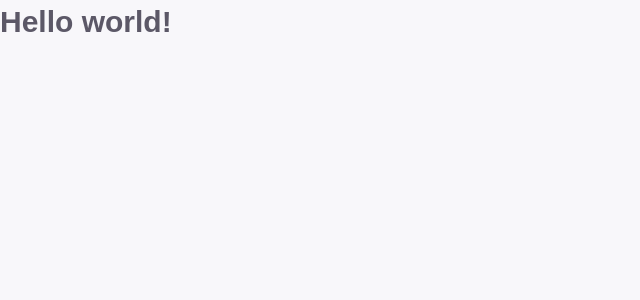
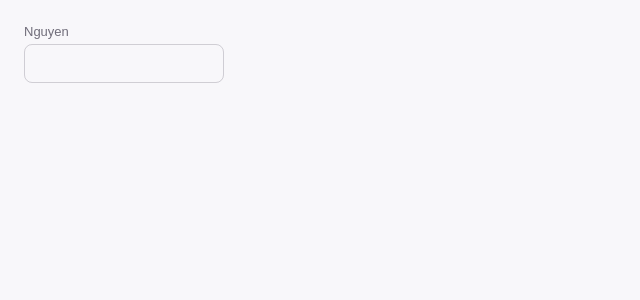
Before and after one commit to Nguyen1942001/course-nextjs14, a Next.js app: page / in a window 1280 px wide. Shown: the top 300 px of the page, without its empty margins (0-640 px from the left). Built offline with nearby package versions, Linux system fonts and the light colour scheme.

Commit message:
Custom component TextField of MUI

```diff
--- /dev/null
+++ b/src/components/text-field/index.tsx
@@ -0,0 +1,52 @@
+// ** Mui Imports
+
+import React from 'react';
+import { TextFieldProps, TextField } from '@mui/material';
+import { styled } from '@mui/material/styles';
+
+const TextFieldStyled = styled(TextField)<TextFieldProps>(({ theme }) => {
+    console.log(theme);
+
+    return {
+        '& .MuiFormLabel-root': {
+            transform: 'none',
+            lineHeight: 1.2,
+            position: 'relative',
+            marginBottom: theme.spacing(1), // src/theme/spacing/index.ts
+            fontSize: theme.typography.body2.fontSize, // src/theme/typography/index.ts
+        },
+        '& .MuiInputBase-root': {
+            borderRadius: 8, // 8px
+            backgroundColor: 'transparent !important',
+            border: `1px solid rgba(${theme.palette.customColors.main}, 0.2)`, // src/theme/palette/index.ts
+            transition: theme.transitions.create(['border-color', 'box-shadow'], {
+                duration: theme.transitions.duration.shorter,
+            }),
+
+            // Làm mất gạch chân màu tím của ô input khi click chuột vào
+            '&:before, &:after': {
+                display: 'none',
+            },
+
+            // Custom cho thẻ input
+            '.MuiInputBase-input': {
+                padding: '8px 10px',
+            },
+        },
+    };
+});
+
+const CustomTextField = (props: TextFieldProps) => {
+    const { size = 'small', InputLabelProps, variant = 'filled', ...rest } = props;
+
+    return (
+        <TextFieldStyled
+            size={size}
+            InputLabelProps={{ ...InputLabelProps, shrink: true }}
+            variant={variant}
+            {...rest}
+        />
+    );
+};
+
+export default CustomTextField;
--- a/src/pages/index.tsx
+++ b/src/pages/index.tsx
@@ -1,5 +1,7 @@
 'use client';
 import Head from 'next/head';
+import CustomTextField from 'src/components/text-field';
+import Box from '@mui/material/Box';
 
 export default function Home() {
     return (
@@ -19,7 +21,13 @@ export default function Home() {
                     href="/favicon.ico"
                 />
             </Head>
-            <h1>Hello world!</h1>
+
+            <Box sx={{ margin: 6, width: '200px' }}>
+                <CustomTextField
+                    id="filled-basic"
+                    label="Nguyen"
+                />
+            </Box>
         </>
     );
 }
```
